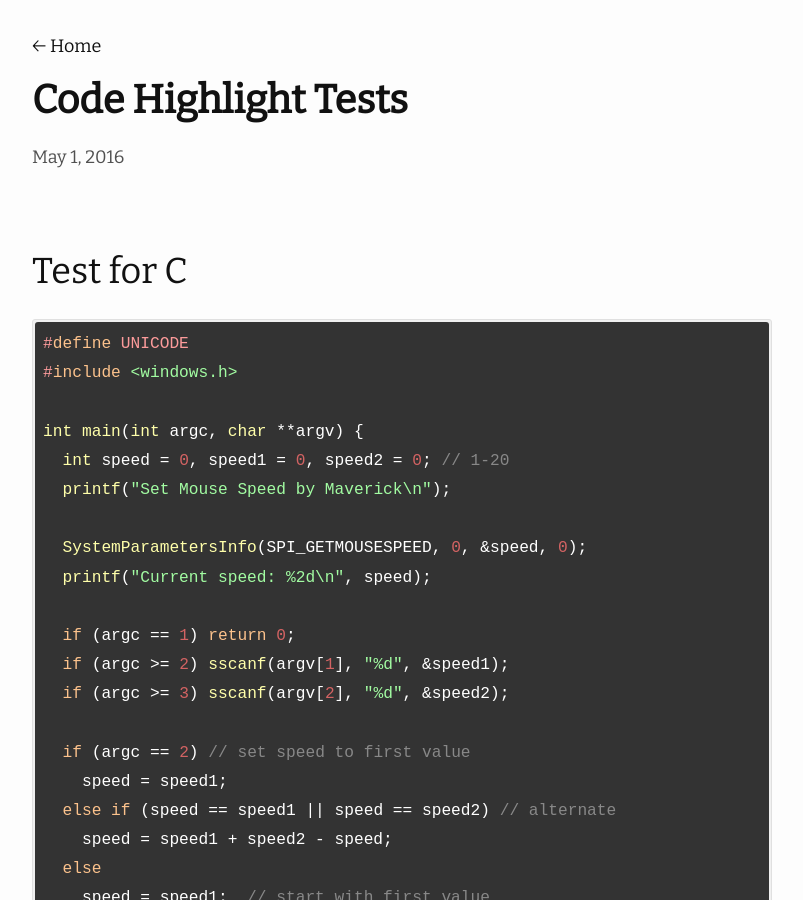
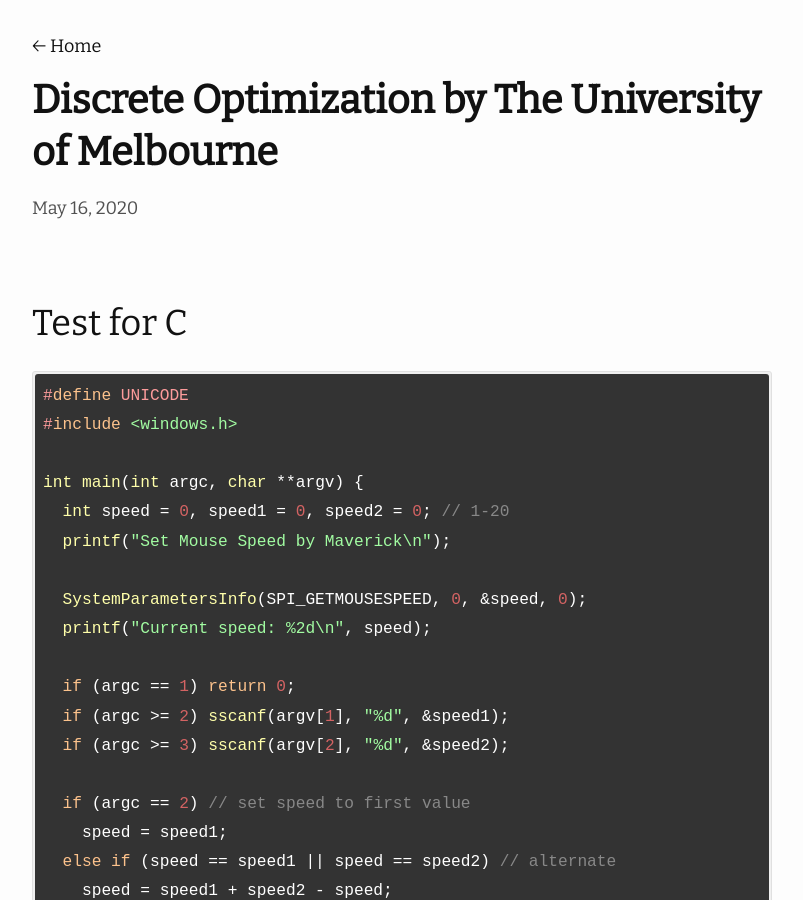
Before and after one commit to ditikrushna/eNotes, a Jekyll site: the page built from _posts/2020-05-16-code-highlight-tests.md, in a window 1280 px wide and 900 px high. Shown: the whole window, without its empty margins (238-1041 px from the left). Built offline with Jekyll 4.4.1, drawn with Linux system fonts in a browser that asks for light colours; nearby versions of some CDN libraries.

Commit message:
Update and rename 2016-05-01-code-highlight-tests.md to 2020-05-16-code-highlight-tests.md

```diff
--- a/_posts/2016-05-01-code-highlight-tests.md
+++ b/_posts/2020-05-16-code-highlight-tests.md
@@ -1,6 +1,6 @@
 ---
 layout: post
-title: "Code Highlight Tests"
+title: "Discrete Optimization by The University of Melbourne"
 categories: misc
 ---
 
```
